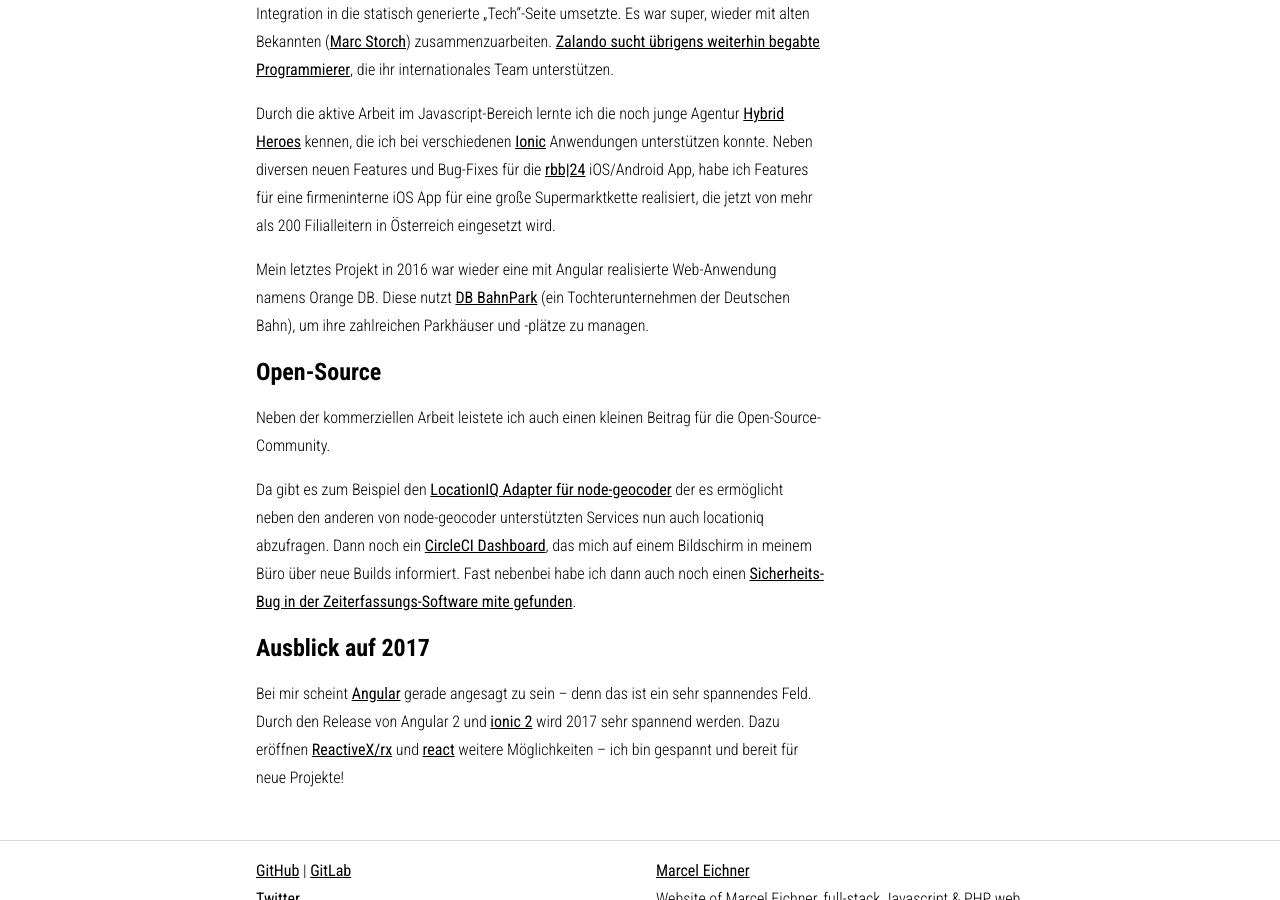
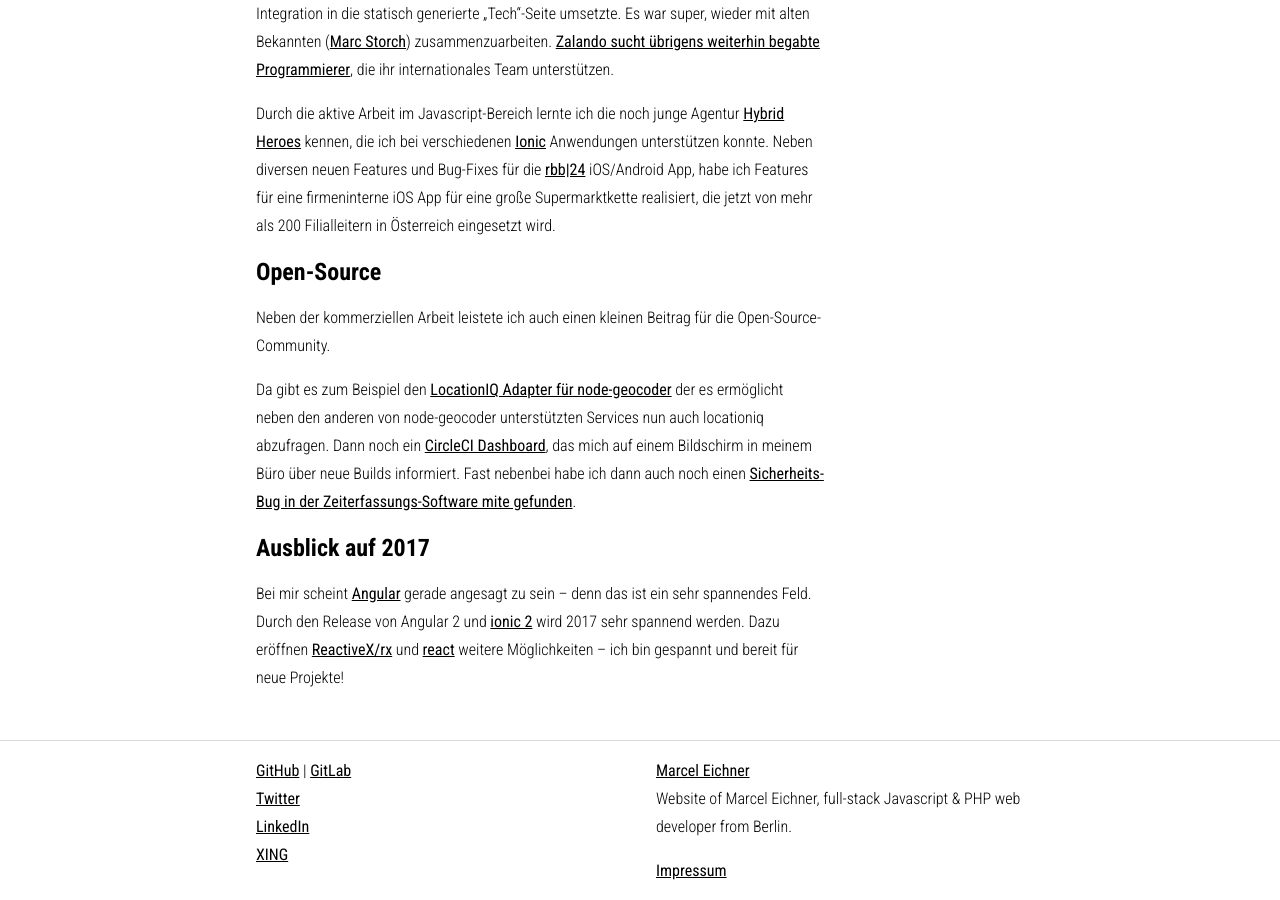
Before and after one commit to lotterliebe/Ephigenia.github.io, a Jekyll site: the page built from _posts/2017-01-16-what-happened.markdown, in a window 1280 px wide and 900 px high, scrolled down 940 px. Built offline with Jekyll 4.4.1, drawn with Linux system fonts in a browser that asks for light colours; some of the changed text lies outside the part shown.

Commit message:
some typos

```diff
--- a/_posts/2017-01-16-what-happened.markdown
+++ b/_posts/2017-01-16-what-happened.markdown
@@ -18,11 +18,11 @@ Da ich so aus allen Beteiligungen ausgeschieden bin, habe ich meine altes Einzel
 
 Schone Ende 2015 ging es im Auftrag von [{{site.data.clients.visono.name}}]({{site.data.clients.visono.url}}) mit einem ersten Angular-Projekt los. Dieses stellte sich im Agilen Prozess als recht komplex heraus, so dass es 8 Monate dauerte, bis eine erste Version veröffentlicht werden konnte. Heute wird [m³ Asset Management]({{ site.baseurl }}/project/2015-08-m3) von einem großen Zeitungsverlag in Berlin verwendet und macht hoffentlich einen ganzen Haufen Redakteure glücklich.
 
-Weiter ging es mit dem [Radical Agility Superheroes]({{ site.baseurl }}/project/2016-06-radical-agility-game) Spiel für [{{site.data.clients.zalando.name}}]({{site.data.clients.zalando.url}}) (im Auftrag von [{{site.data.agencies.moresleep.name}}](site.data.agencies.moresleep.url)), bei dem ich die generelle Spiel-Mechanik samt Unit-Tests und Daten, sowie die Integration in die statisch generierte „Tech“-Seite umsetzte. Es war super, wieder mit alten Bekannten ([Marc Storch](http://www.gopogo.de/)) zusammenzuarbeiten. [Zalando sucht übrigens weiterhin begabte Programmierer](https://tech.zalando.com/jobs/), die ihr internationales Team unterstützen.
+Weiter ging es mit dem [Radical Agility Superheroes](https://tech.zalando.com/radical-agility-superheroes/) Spiel für [{{site.data.clients.zalando.name}}]({{site.data.clients.zalando.url}}) (im Auftrag von [{{site.data.agencies.moresleep.name}}](site.data.agencies.moresleep.url)), bei dem ich die generelle Spiel-Mechanik samt Unit-Tests und Daten, sowie die Integration in die statisch generierte „Tech“-Seite umsetzte. Es war super, wieder mit alten Bekannten ([Marc Storch](http://www.gopogo.de/)) zusammenzuarbeiten. [Zalando sucht übrigens weiterhin begabte Programmierer](https://tech.zalando.com/jobs/), die ihr internationales Team unterstützen.
 
 Durch die aktive Arbeit im Javascript-Bereich lernte ich die noch junge Agentur [{{site.data.agencies.hybridheroes.name}}]({{site.data.agencies.hybridheroes.url}}) kennen, die ich bei verschiedenen [Ionic](http://ionicframework.com/) Anwendungen unterstützen konnte. Neben diversen neuen Features und Bug-Fixes für die [rbb&#124;24](http://hybridheroes.de/blog/2016-07-31-skeleton-screens/) iOS/Android App, habe ich Features für eine firmeninterne iOS App für eine große Supermarktkette realisiert, die jetzt von mehr als 200 Filialleitern in Österreich eingesetzt wird.
 
-Mein letztes Projekt in 2016 war wieder eine mit Angular realisierte Web-Anwendung namens Orange DB. Diese nutzt [{{site.data.clients.dbbahnpark.name}}]({{site.data.clients.dbbahnpark.url}}) (ein Tochterunternehmen der Deutschen Bahn), um ihre zahlreichen Parkhäuser und -plätze zu managen.
+<!--Mein letztes Projekt in 2016 war wieder eine mit Angular realisierte Web-Anwendung namens Orange DB. Diese nutzt [{{site.data.clients.dbbahnpark.name}}]({{site.data.clients.dbbahnpark.url}}) (ein Tochterunternehmen der Deutschen Bahn), um ihre zahlreichen Parkhäuser und -plätze zu managen.-->
 
 ### Open-Source
 
```
Also changed, not shown: other parts of _posts/2017-01-16-what-happened.markdown (+1 -1 lines), 2 other files.
